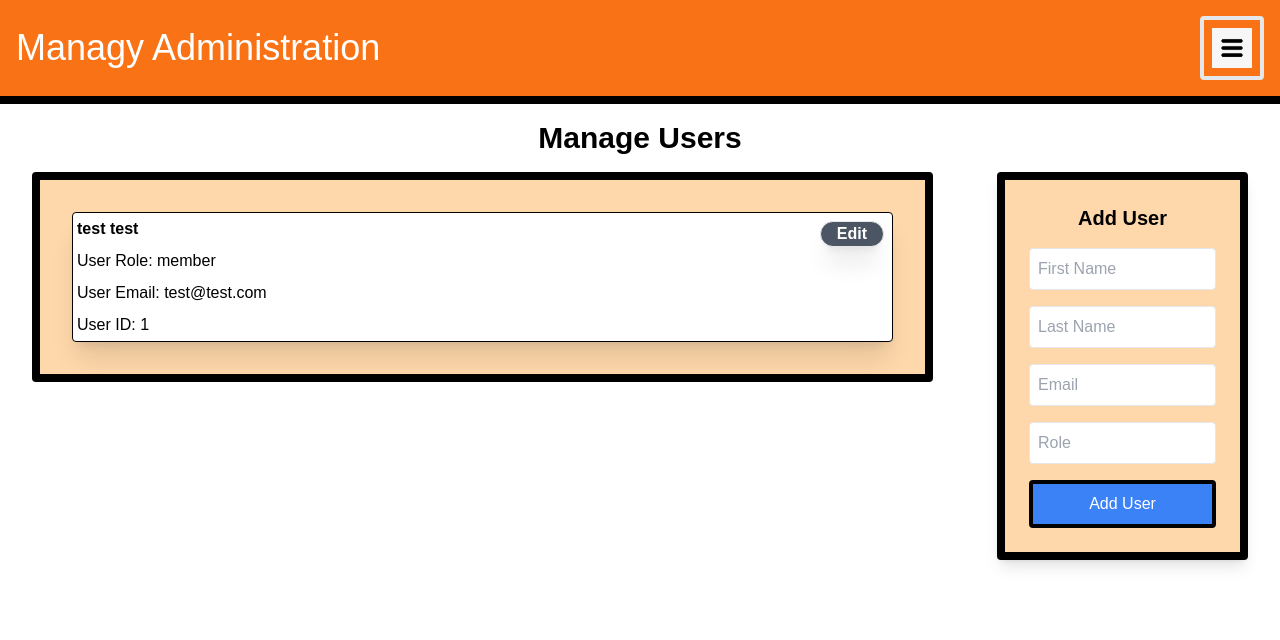
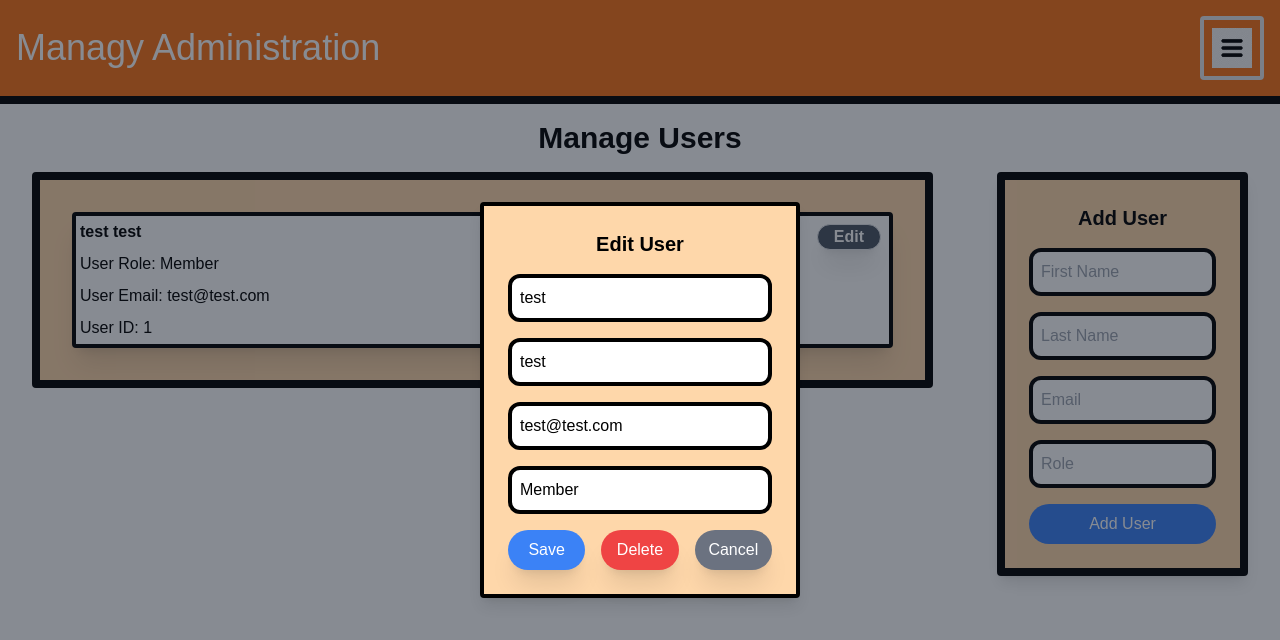
Before and after one commit to davisernst04/managy, a Next.js app in the folder frontend/: page /admin/manage-users in a window 1280 px wide. Both pictures are taken after a click on the button "Edit". Shown: the top 640 px of the page. Built offline with nearby package versions, Linux system fonts and the light colour scheme; no server answers.

Commit message:
Add UI for edit and deletion of users; edit styles and add documentation

```diff
--- a/frontend/src/app/admin/manage-users/page.jsx
+++ b/frontend/src/app/admin/manage-users/page.jsx
@@ -12,7 +12,7 @@ const ManageUsers = () => {
       first_name: "test",
       last_name: "test",
       email: "test@test.com",
-      role: "member",
+      role: "Member",
     },
   ]);
 
@@ -23,9 +23,64 @@ const ManageUsers = () => {
     role: "",
   });
 
-  const handleEditClick = (user) => {
-    console.log("Edit user:", user);
+
+  // –– Mock methods to simulate API
+  const [showEditForm, setShowEditForm] = useState(false);
+  const [selectedUser, setSelectedUser] = useState(null);
+
+  const openEditForm = (user) => {
+    setSelectedUser(user);
+    setShowEditForm(true);
   };
+
+  const closeEditForm = () => {
+    setSelectedUser(null);
+    setShowEditForm(false);
+  };
+
+  const handleInputChange = (e) => {
+    const { name, value } = e.target;
+    setSelectedUser((prevUser) => ({
+      ...prevUser,
+      [name]: value,
+    }));
+  };
+
+  // ––Use methods below when implemtning API
+
+  //const getUser s= () => {
+  //  api
+  //    .get("/api/users/view/")
+  //    .then((res) => res.data)
+  //    .then((data) => {
+  //      setNotes(data);
+  //      console.log(data);
+  //    })
+  //    .catch((err) => alert(err));
+  //};
+
+  //const deleteUser = (id) => {
+  //  api
+  //    .delete(`/api/users/delete/${id}/`)
+  //    .then((res) => {
+  //      if (res.status === 204) alert("User deleted");
+  //      else alert("Failed to delete user.");
+  //      getNotes();
+  //    })
+  //    .catch((error) => alert(error));
+  //};
+
+  //const createUser = (e) => {
+  //  e.preventDefault();
+  //  api
+  //    .post("/api/register/user/", { first_name, last_name, email, role })
+  //    .then((res) => {
+  //      if (res.status === 201) alert("User created!");
+  //      else alert("Failed to create user.");
+  //      getNotes();
+  //    })
+  //    .catch((err) => alert(err));
+  //};
 
   return (
     <div className="min-h-screen bg-white text-black">
@@ -36,50 +91,114 @@ const ManageUsers = () => {
       <div className="mx-8 flex flex-row items-start justify-center space-x-16">
         <div className="border-8 bg-orange-200 border-black rounded w-full flex-grow p-4">
           {users.length > 0 ? (
-            users.map((user) => <UserPanel user={user} key={user.id} onEditClick={handleEditClick} />)
-          ) : (
-            <p className="text-center text-black font-bold">No users in the system</p>
+            users.map((user) => (
+              <div key={user.id}>
+                <UserPanel user={user} onEditClick={() => openEditForm(user)} />
+              </div>))
+          ) : (<p className="text-center text-black font-bold">No users in the system</p>
           )}
-        </div>        <div className="border-8 border-black p-6 rounded shadow-lg w-80 text-center bg-orange-200">
+        </div>
+        <div className="border-8 border-black p-6 rounded shadow-lg w-80 text-center bg-orange-200">
           <h3 className="text-xl font-bold mb-4">Add User</h3>
           <form className="space-y-4">
             <input
               type="text"
               name="first_name"
               placeholder="First Name"
-              className="w-full p-2 border rounded"
+              className="w-full p-2 border-4 border-black rounded-xl"
               required
             />
             <input
               type="text"
               name="last_name"
               placeholder="Last Name"
-              className="w-full p-2 border rounded"
+              className="w-full p-2 border-4 border-black rounded-xl"
               required
             />
             <input
               type="email"
               name="email"
               placeholder="Email"
-              className="w-full p-2 border rounded"
+              className="w-full p-2 border-4 border-black rounded-xl"
               required
             />
             <input
               type="text"
               name="role"
               placeholder="Role"
-              className="w-full p-2 border rounded"
+              className="w-full p-2 border-4 border-black rounded-xl"
               required
             />
             <button
               type="submit"
-              className="w-full border-4 border-black bg-blue-500 text-white p-2 rounded hover:bg-blue-600"
+              className="w-full bg-blue-500 text-white p-2 rounded-3xl hover:bg-blue-600"
             >
               Add User
             </button>
           </form>
         </div>
       </div>
+      {showEditForm && selectedUser && (
+        <div className="fixed inset-0 bg-gray-900 bg-opacity-50 flex justify-center items-center z-50">
+          <div className="bg-orange-200 p-6 rounded shadow-lg w-80 text-center border-black border-4">
+            <h3 className="text-xl font-bold mb-4">Edit User</h3>
+            <form className="space-y-4">
+              <input
+                type="text"
+                name="first_name"
+                value={selectedUser.first_name}
+                onChange={handleInputChange}
+                className="w-full p-2 rounded-xl border-4 border-black"
+              />
+              <input
+                type="text"
+                name="last_name"
+                value={selectedUser.last_name}
+                onChange={handleInputChange}
+                className="w-full p-2 border-4 rounded-xl border-black"
+              />
+              <input
+                type="email"
+                name="email"
+                value={selectedUser.email}
+                onChange={handleInputChange}
+                className="w-full p-2 border-4 rounded-xl border-black"
+              />
+              <input
+                type="text"
+                name="role"
+                value={selectedUser.role}
+                onChange={handleInputChange}
+                className="w-full p-2 border-4 rounded-xl border-black"
+              />
+              <div className="flex space-x-4 mt-4">
+                <button
+                  type="button"
+                  className="w-full bg-blue-500 text-white p-2 rounded-3xl hover:bg-blue-600 shadow-xl"
+                  onClick={closeEditForm}
+                >
+                  Save
+                </button>
+                <button
+                  type="button"
+                  className="w-full bg-red-500 text-white p-2 rounded-3xl hover:bg-red-600 shadow-xl"
+                  onClick={closeEditForm}
+                >
+                  Delete
+                </button>
+
+                <button
+                  type="button"
+                  className="w-full bg-gray-500 text-white p-2 rounded-3xl hover:bg-gray-600 shadow-xl"
+                  onClick={closeEditForm}
+                >
+                  Cancel
+                </button>
+              </div>
+            </form>
+          </div>
+        </div>
+      )}
     </div>
   );
 };
--- a/frontend/src/components/UserPanel.jsx
+++ b/frontend/src/components/UserPanel.jsx
@@ -1,6 +1,6 @@
 const UserPanel = ({ user, onEditClick }) => {
   return (
-    <div className="relative border border-black rounded m-4 shadow-xl bg-white">
+    <div className="relative border-4 border-black rounded m-4 shadow-xl bg-white">
       <button
         onClick={() => onEditClick(user)}
         className="border bg-gray-600 rounded-3xl absolute top-2 px-4 right-2 text-white font-bold hover:bg-gray-700 shadow-xl"
```
